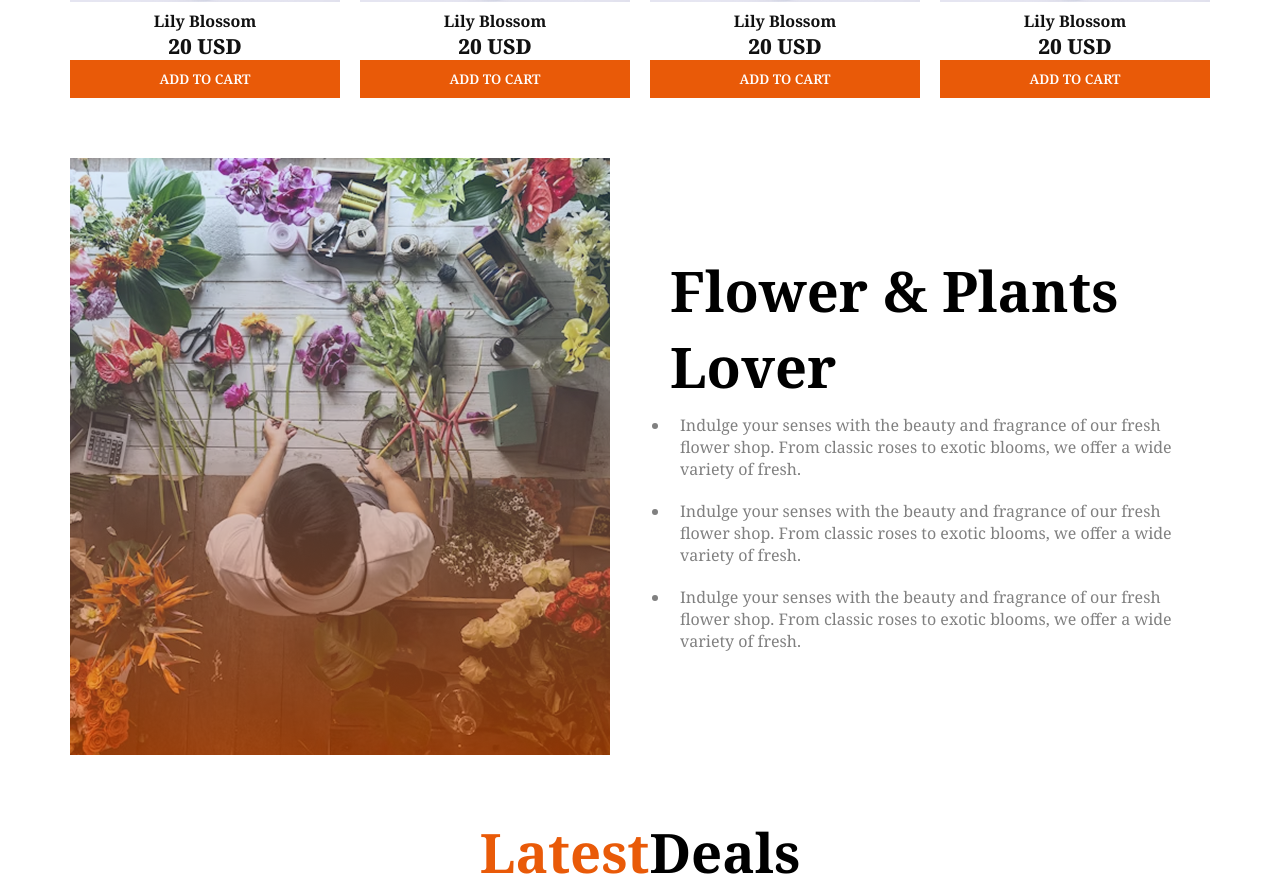
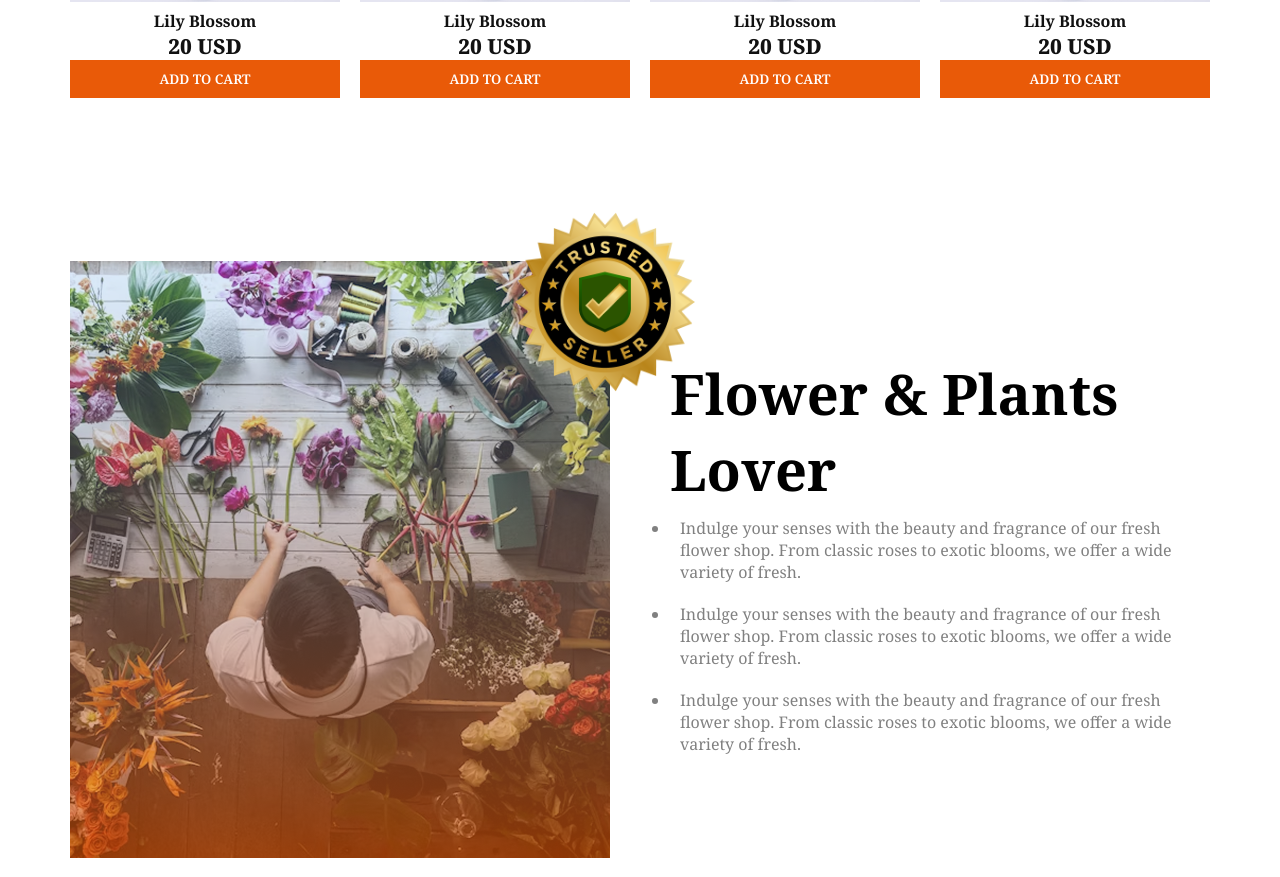
Before and after one commit to Ruhulamin1130/B12A02-Responsive-Flowers, a plain HTML site: page index.html in a window 1280 px wide. Shown: the part 1635-2512 px from the top of the page. Drawn offline with Linux system fonts and the light colour scheme.

Commit message:
extra trast simble added and when smalldevices none

```diff
--- a/index.html
+++ b/index.html
@@ -113,6 +113,9 @@
           <button class="btn">ADD TO CART</button>
         </div>
       </section>
+      <div class="trast">
+        <img src="./assets/trusted-badge.png" alt="" />
+      </div>
       <section class="plant-lover container hidden">
         <div class="lover-img">
           <img src="./assets/flower-store.png" alt="" />
--- a/styles.css
+++ b/styles.css
@@ -122,6 +122,19 @@ img {
   color: #111111;
 }
 /* cards ends */
+/* trust */
+.trast img {
+  width: 100%;
+  margin-top: 100px;
+}
+
+.trast {
+  width: 250px;
+  height: 124px;
+  position: relative;
+  margin-top: -71px;
+  margin-left: 480px;
+}
 /* plants-lover start here */
 
 .plant-lover {
@@ -369,4 +382,7 @@ p.footer-des {
   .footer .link-parents {
     grid-template-columns: 1fr;
   }
+  .trast {
+    display: none;
+  }
 }
```
